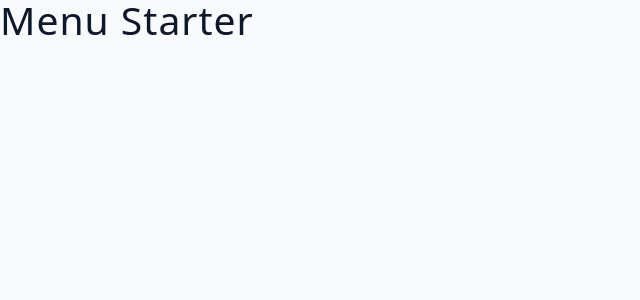
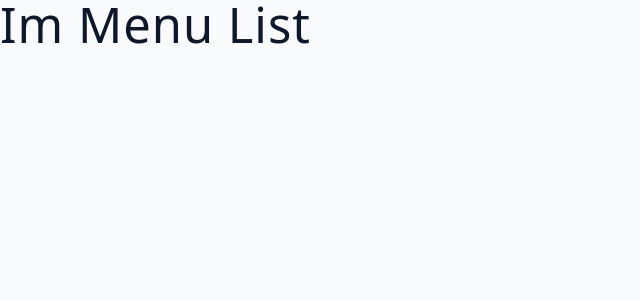
Before and after one commit to Amir2210/Menu, a React (Vite) app: page / in a window 1280 px wide. Shown: the top 300 px of the page, without its empty margins (0-640 px from the left). Built offline with nearby package versions, Linux system fonts and the light colour scheme.

Commit message:
Create MenuList cmp

```diff
--- a/src/App.jsx
+++ b/src/App.jsx
@@ -1,7 +1,12 @@
 import { useState } from 'react'
 import data from './data'
+import { MenuList } from './cmps/MenuList'
 const App = () => {
   const [menuItems, setMenuItems] = useState(data)
-  return <h2>Menu Starter</h2>
+  return (
+    <main>
+      <MenuList />
+    </main>
+  )
 }
 export default App
--- /dev/null
+++ b/src/cmps/MenuList.jsx
@@ -0,0 +1,5 @@
+export function MenuList() {
+  return (
+    <h1> im menu list</h1>
+  )
+}
```
